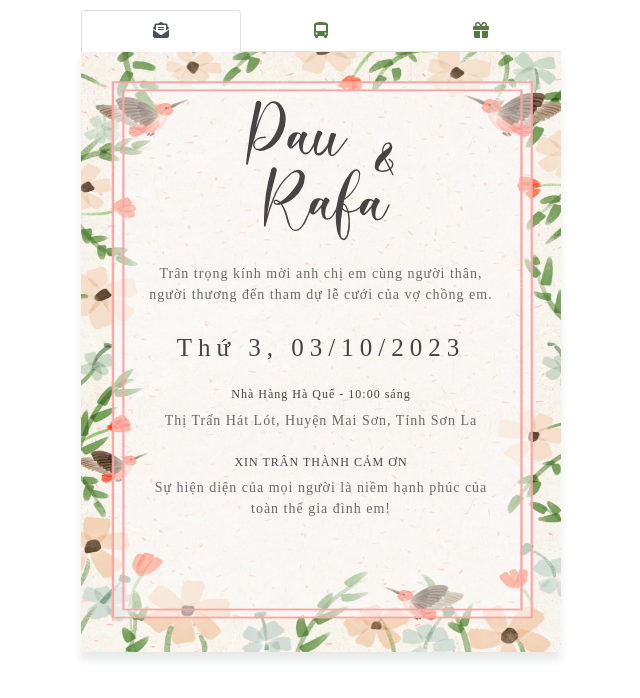
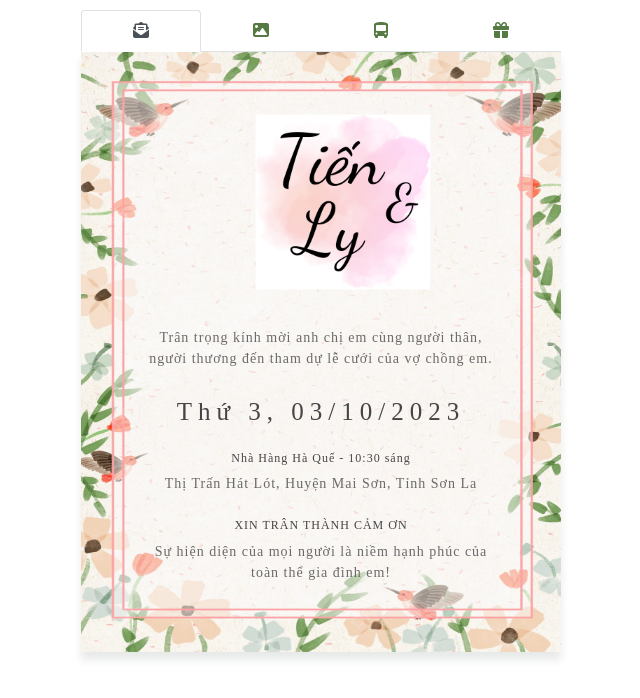
Before and after one commit to nguyentien98/nguyentien98.github.io, a plain HTML site: page index.html in a window 1280 px wide. Shown: the whole page, without its empty margins (319-959 px from the left). Drawn offline with nearby package versions, Linux system fonts and the light colour scheme; a web font is replaced by a local one.

Commit message:
chore: update new tab

```diff
--- a/index.html
+++ b/index.html
@@ -40,6 +40,18 @@
           >
             <i class="fa-solid fa-envelope-open-text"></i>
           </button>
+          <button
+            class="nav-link px-3"
+            id="nav-image-tab"
+            data-bs-toggle="tab"
+            data-bs-target="#nav-image"
+            type="button"
+            role="tab"
+            aria-controls="nav-image"
+            aria-selected="true"
+          >
+            <i class="fa-solid fa-image"></i>
+          </button>
 
           <button
             class="nav-link px-3"
@@ -80,7 +92,7 @@
             <img
               class="pau-rafa"
               max-width="100%"
-              src="pau-rafa-02.svg"
+              src="lg.png"
               alt="Boda Pau y Rafa"
             />
 
@@ -91,7 +103,7 @@
                 </p>
                 <br />
                 <h1 class="mt-1 mb-4">Thứ 3, 03/10/2023</h1>
-                <h2 class="main-title mt-3">Nhà Hàng Hà Quế - 10:00 sáng</h2>
+                <h2 class="main-title mt-3">Nhà Hàng Hà Quế - 10:30 sáng</h2>
                 <p class="info mb-4">
                   Thị Trấn Hát Lót, Huyện Mai Sơn, Tỉnh Sơn La
                 </p>
@@ -99,6 +111,15 @@
                 <p class="info">Sự hiện diện của mọi người là niềm hạnh phúc của toàn thể gia đình em!</p>
               </div>
             </div>
+          </div>
+        </div>
+        <div
+          class="tab-pane fade"
+          id="nav-image"
+          role="tabpanel"
+          aria-labelledby="nav-image-tab"
+        >
+          <div class="container" style="background-image: url(img.JPG); background-size: cover; background-position: 60%;">
           </div>
         </div>
         <div
```
Also changed, not shown: img.JPG (added), lg.png (added).
